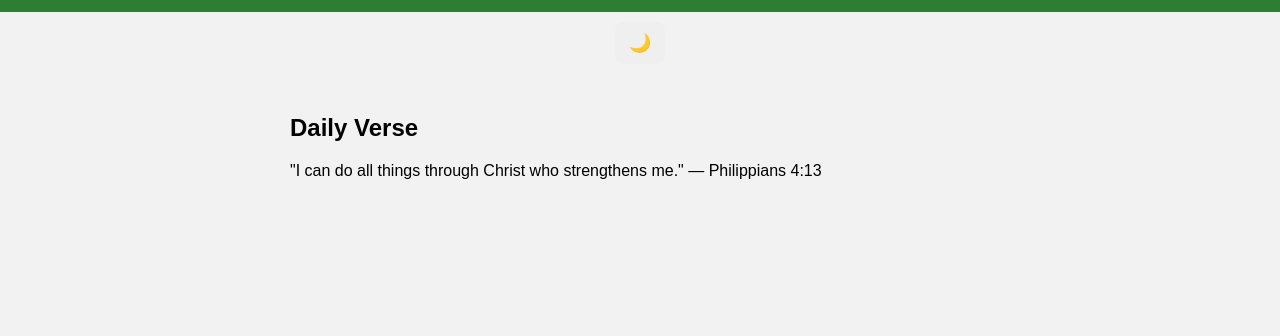
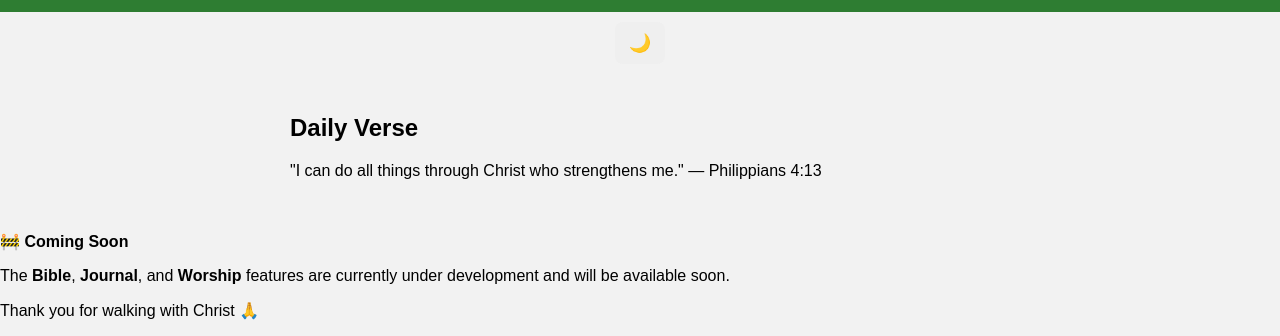
Before and after one commit to iamoptimusdad11/Walk-with-Christ, a plain HTML site: page index.html in a window 1280 px wide. Shown: the part 573-909 px from the top of the page. Before the commit the page ends 800 px from the top, so only its background shows below. Drawn offline with Linux system fonts and the light colour scheme.

Commit message:
Update index.html

```diff
--- a/index.html
+++ b/index.html
@@ -176,6 +176,16 @@
 
   </div>
 
+  <footer class="site-footer">
+  <div class="footer-content">
+    <p><strong>🚧 Coming Soon</strong></p>
+    <p>
+      The <strong>Bible</strong>, <strong>Journal</strong>, and <strong>Worship</strong> features
+      are currently under development and will be available soon.
+    </p>
+    <p class="footer-note">Thank you for walking with Christ 🙏</p>
+  </div>
+</footer>
   <!-- SCRIPTS -->
   <script src="/chat.js"></script>
 
```
